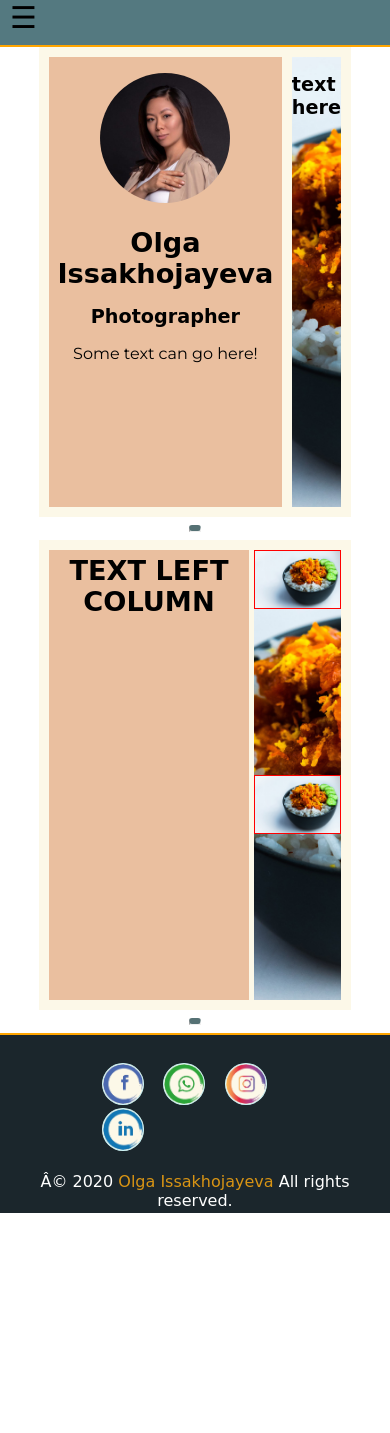
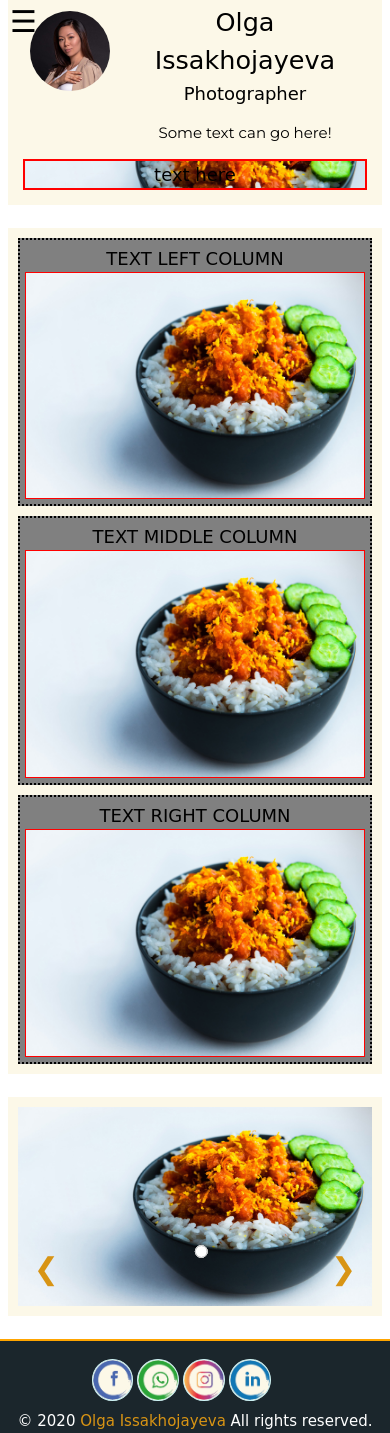
Before and after one commit to issakhoj/Olga, a plain HTML site: page index.html in a window 390 px wide. Shown: the part 12-1445 px from the top of the page. Before the commit the page ends 1225 px from the top, so only its background shows below. Drawn offline with nearby package versions, Linux system fonts and the light colour scheme; files whose address does not match are found by name; a web font is replaced by a local one.

Commit message:
slideshow added and margins fixed

```diff
--- a/css/styles.css
+++ b/css/styles.css
@@ -12,6 +12,11 @@ font-family: 'Sofia', cursive;
   box-sizing: border-box;
 }
 
+br {
+  display: block;
+  margin-bottom: -.4em;
+}
+
 body {
   font-family: "Lato", sans-serif;
   margin: 0;
@@ -23,33 +28,27 @@ img {
   height: auto;
 }
 
-
 a {
   text-decoration: none;
   color: #d89414;
 }
 
-
-h1{
-font-family: 'Redressed', cursive;
+h1 {
+  font-family: 'Redressed', cursive;
   margin: 0.3rem;
   font-size: 1.7rem;
 }
 
-h2{
+h2 {
   font-family: 'Sofia', cursive;
   font-size: 1.2rem;
 }
 
-hr{
-  width: 3%;
-  border-top: dotted 0.4rem;
-  color: #557174;
+
+p {
+  font-family: 'Montserrat', sans-serif;
 }
 
-p{
-  font-family: 'Montserrat', sans-serif;
-}
 @media screen and (min-width: 801px) {
   .sidenav {
     display: flex;
@@ -106,18 +105,51 @@ p{
   padding: 10px;
   grid-column-gap: 10px;
   background-color: #fcf8e8;
-  }
+}
 
-.main-section-container2 {
+.slideshow-container {
   display: grid;
-  grid-template-columns: 1fr 4fr;
+  grid-template-columns: auto;
   grid-template-rows: auto;
   /* height: 400px; */
   margin-left: 10%;
   margin-right: 10%;
   padding: 10px;
-  grid-column-gap: 5px;
+  grid-column-gap: 10px;
   background-color: #fcf8e8;
+}
+
+.photo-wall-container {
+  display: grid;
+  grid-template-columns: 1fr 1fr 1fr;
+  grid-template-rows: auto;
+  /* height: 400px; */
+  margin-left: 10%;
+  margin-right: 10%;
+  padding: 10px;
+  grid-column-gap: 10px;
+  background-color: #fcf8e8;
+  justify-content: center;
+  text-align: center;
+}
+
+.photo-wall-left, .photo-wall-right, .photo-wall-middle {
+  border:2px dotted black;
+  padding: 5px;
+  background-color: grey;
+
+}
+
+.main-section-left1 {
+  /* border: green dotted 1px; */
+  min-width: 200px;
+  max-width: 250px;
+  background-color: #eabf9f;
+  height: 450px;
+  text-align: center;
+  justify-content: center;
+  display: block;
+  text-align: center;
 }
 
 .main-section-left {
@@ -130,8 +162,8 @@ p{
   justify-content: center;
   display: block;
   text-align: center;
+}
 
-}
 
 #avatar {
   width: 10vw;
@@ -142,20 +174,27 @@ p{
   min-width: 130px;
 }
 
-#logo img{
-  height:50px;
+#logo img {
+  height: 50px;
   width: auto;
 }
-.main-section-right {
+
+.main-section-right1 {
   display: grid;
-
-  background-image: url("E:/Dropbox/Study Courses/For Olga/images/1.jpg");
-
+  background-image: url("C:/Users/Olga/Dropbox/Study Courses/For Olga/images/1.jpg");
   background-size: cover;
   background-position: center;
   justify-content: center;
   /* border: 2px red solid; */
+}
 
+.main-section-right {
+  display: grid;
+  background-image: url("C:/Users/Olga/Dropbox/Study Courses/For Olga/images/1.jpg");
+  background-size: cover;
+  background-position: center;
+  justify-content: center;
+  /* border: 2px red solid; */
 }
 
 .main-section-img {
@@ -164,6 +203,26 @@ p{
   height: auto;
 }
 
+/*-------Slideshow (START)----------- */
+.mySlides {
+  display: none
+}
+
+.w3-left,
+.w3-right,
+.w3-badge {
+  cursor: pointer;
+  color: #d89414;  /*left and right*/
+  font-size: 2rem;
+}
+
+.w3-badge {
+  height: 13px;
+  width: 13px;
+  padding: 0;
+}
+
+/* ---------------Slideshow (END)---------------------- */
 /* orange Footer orange */
 .footer-container {
   position: relative;
@@ -179,16 +238,17 @@ p{
   display: grid;
   grid-template-columns: 20% auto 20%;
   grid-template-rows: 20% auto 20%;
-  height: 20%;
+  height: 35%;
 }
 
 .a-footer {
   text-decoration: none;
   color: white;
   margin: 0 1vw;
-  padding: 1vh 1vw;
+  /* padding: 1vh 1vw; */
 }
-.a-footer img{
+
+.a-footer img {
   max-height: 5vh;
   border-radius: 100%;
   border: 1px #ccf2f4 solid;
@@ -222,6 +282,7 @@ p.copyright {
   align-content: center;
   justify-content: center;
   margin: 0;
+  padding-bottom: 50px;
   text-align: center;
   color: white;
 }
@@ -268,10 +329,92 @@ p.copyright {
   span, .closing {
     display: inherit;
     padding: 10px;
-    background: #547980;
+    /* background: #547980; */
   }
 
-  span{
-    border-bottom: orange 2px solid;
+  span {
+    /* border-bottom: orange 2px solid; */
+    position: fixed;
+    top: 0;
   }
+  .photo-wall{
+    font-size: 1.5vw;
+  }
+  .main-section-container1 {
+    margin-left: 2%;
+    margin-right: 2%;
+    padding: 15px;
+    display: grid;
+    grid-template-columns: 1fr auto;
+    grid-template-rows: auto auto;
+    grid-column-gap: 5px;
+  }
+h1, h2{
+  margin: 0;
 }
+
+  #avatar {
+    max-width: 10vw;
+    height: auto;
+    margin: 0.5rem;
+    text-align: center;
+    border-radius: 100%;
+    min-width: 80px;
+    text-align: center;
+    justify-content: center;
+      }
+  .main-section-left1 {
+    border: green dotted 3px;
+    display: contents;
+    background-color: #eabf9f;
+    /* height: 450px; */
+    /* text-align: center;
+    justify-content: center;
+    text-align: center; */
+  }
+
+  .main-section-right1 {
+    display: grid;
+    background-image: url("C:/Users/Olga/Dropbox/Study Courses/For Olga/images/1.jpg");
+    background-size: cover;
+    background-position: center;
+    justify-content: center;
+    border: 2px red solid;
+    grid-area: 2/1/3/3;
+  }
+
+/* PHOTO-WALL  */
+h2.photo-wall{
+  font-size: 1.2rem;
+}
+
+  .photo-wall-container {
+    display: grid;
+    grid-template-columns: 1fr;
+    grid-template-rows: auto;
+    /* height: 400px; */
+    margin-left: 2%;
+    margin-right: 2%;
+    padding: 10px;
+    grid-column-gap: 10px;
+    grid-row-gap: 10px;
+
+  }
+
+.slideshow-container{
+  display: grid;
+  margin-left: 2%;
+  margin-right: 2%;
+  padding: 10px;
+  grid-template-columns: 1fr;
+}
+.footer-social-icons{
+  max-width: 180px;
+  padding: 0;
+}
+
+.a-footer{
+  margin: 0;
+  }
+
+}
--- a/index.html
+++ b/index.html
@@ -7,6 +7,8 @@
   <!-- Google fonts -->
   <link rel="preconnect" href="https://fonts.gstatic.com">
   <link href="https://fonts.googleapis.com/css2?family=Karla&family=Montserrat&family=Poppins&family=Redressed&family=Sofia&display=swap" rel="stylesheet">
+  <!-- W3School styles -->
+  <link rel="stylesheet" href="https://www.w3schools.com/w3css/4/w3.css">
   <!-- CSS Styles -->
   <link rel="stylesheet" href="css/styles.css">
 </head>
@@ -35,41 +37,75 @@
 
     </div>
   </section>
-
   <!-- Main Section -->
   <section class="main-section">
     <div class="main-section-container1">
-      <div class="main-section-left">
-        <img id="avatar" src="images/olgaavatar.jpg" alt="Olga Issakhojayeva">
-        <h1>Olga Issakhojayeva</h1>
-        <h2>Photographer</h2>
-        <p>Some text can go here!</p>
+      <div class="main-section-left1">
+        <div class="avatar">
+          <img id="avatar" src="images/olgaavatar.jpg" alt="Olga Issakhojayeva">
+        </div>
+        <div class="main-section-left1-text">
+          <h1>Olga Issakhojayeva</h1>
+          <h2>Photographer</h2>
+          <p>Some text can go here!</p>
+        </div>
       </div>
-      <div class="main-section-right">
+      <div class="main-section-right1">
         <h2>text here</h2>
       </div>
     </div>
-    <hr>
 
+    <br>
 
-    <div class="main-section-container2">
-      <div class="main-section-left">
-        <h1>TEXT LEFT COLUMN</h1>
+    <div class="photo-wall-container">
+      <div class="photo-wall-left">
+        <h2 class="photo-wall">TEXT LEFT COLUMN</h2>
+        <img class="main-section-img" src="images/1.jpg" alt="rice boul">
       </div>
-      <div class="main-section-right">
+      <div class="photo-wall-middle">
+        <h2 class="photo-wall">TEXT MIDDLE COLUMN</h2>
+
         <img class="main-section-img" src="images/1.jpg" alt="rice boul">
+      </div>
+      <div class="photo-wall-right">
+        <h2 class="photo-wall">TEXT RIGHT COLUMN</h2>
+
         <img class="main-section-img" src="images/1.jpg" alt="rice boul">
       </div>
     </div>
-    <hr>
+  </section>
 
-
-  </section>
+  <br>
 
 
 
 
+  <!-- WARNING:  -->
+  <!-- red Test start  red -->
+  <section>
+    <div class="slideshow-container">
+      <!-- <div class="w3-container">
+        <h2>Slideshow Indicators</h2>
+      </div> -->
+      <div class="w3-content w3-display-container" style="max-width:800px">
+        <img class="mySlides" src="images/Slideshow1.jpg" style="width:100%">
+        <img class="mySlides" src="images/Slideshow2.jpg" style="width:100%">
+        <img class="mySlides" src="images/Slideshow3.jpg" style="width:100%">
+        <img class="mySlides" src="images/Slideshow4.jpg" style="width:100%">
+        <div class="w3-center w3-container w3-section w3-large w3-text-white w3-display-bottommiddle" style="width:100%">
+          <div class="w3-left w3-hover-text-khaki" onclick="plusDivs(-1)">&#10094;</div>
+          <div class="w3-right w3-hover-text-khaki" onclick="plusDivs(1)">&#10095;</div>
+          <span class="w3-badge demo w3-border w3-transparent w3-hover-white" onclick="currentDiv(1)"></span>
+          <span class="w3-badge demo w3-border w3-transparent w3-hover-white" onclick="currentDiv(2)"></span>
+          <span class="w3-badge demo w3-border w3-transparent w3-hover-white" onclick="currentDiv(3)"></span>
+        </div>
+      </div>
+    </div>
+  </section>
+  <br>
 
+  <!-- red red red Test end red red red  -->
+  <!-- WARNING:  -->
 
 
 
--- a/index.js
+++ b/index.js
@@ -18,3 +18,34 @@ function myFunction(x) {
 var x = window.matchMedia("(max-width: 800px)")
 myFunction(x) // Call listener function at run time
 x.addListener(myFunction) // Attach listener function on state changes
+
+var slideIndex = 1;
+showDivs(slideIndex);
+
+function plusDivs(n) {
+  showDivs(slideIndex += n);
+}
+
+function currentDiv(n) {
+  showDivs(slideIndex = n);
+}
+
+function showDivs(n) {
+  var i;
+  var x = document.getElementsByClassName("mySlides");
+  var dots = document.getElementsByClassName("demo");
+  if (n > x.length) {
+    slideIndex = 1
+  }
+  if (n < 1) {
+    slideIndex = x.length
+  }
+  for (i = 0; i < x.length; i++) {
+    x[i].style.display = "none";
+  }
+  for (i = 0; i < dots.length; i++) {
+    dots[i].className = dots[i].className.replace(" w3-white", "");
+  }
+  x[slideIndex - 1].style.display = "block";
+  dots[slideIndex - 1].className += " w3-white";
+}
```
Also changed, not shown: images/2.jpg (added), images/3.jpg (added), images/4.jpg (added), images/slideshow1.jpg (added), images/slideshow2.jpg (added), images/slideshow3.jpg (added), images/slideshow4.jpg (added).
